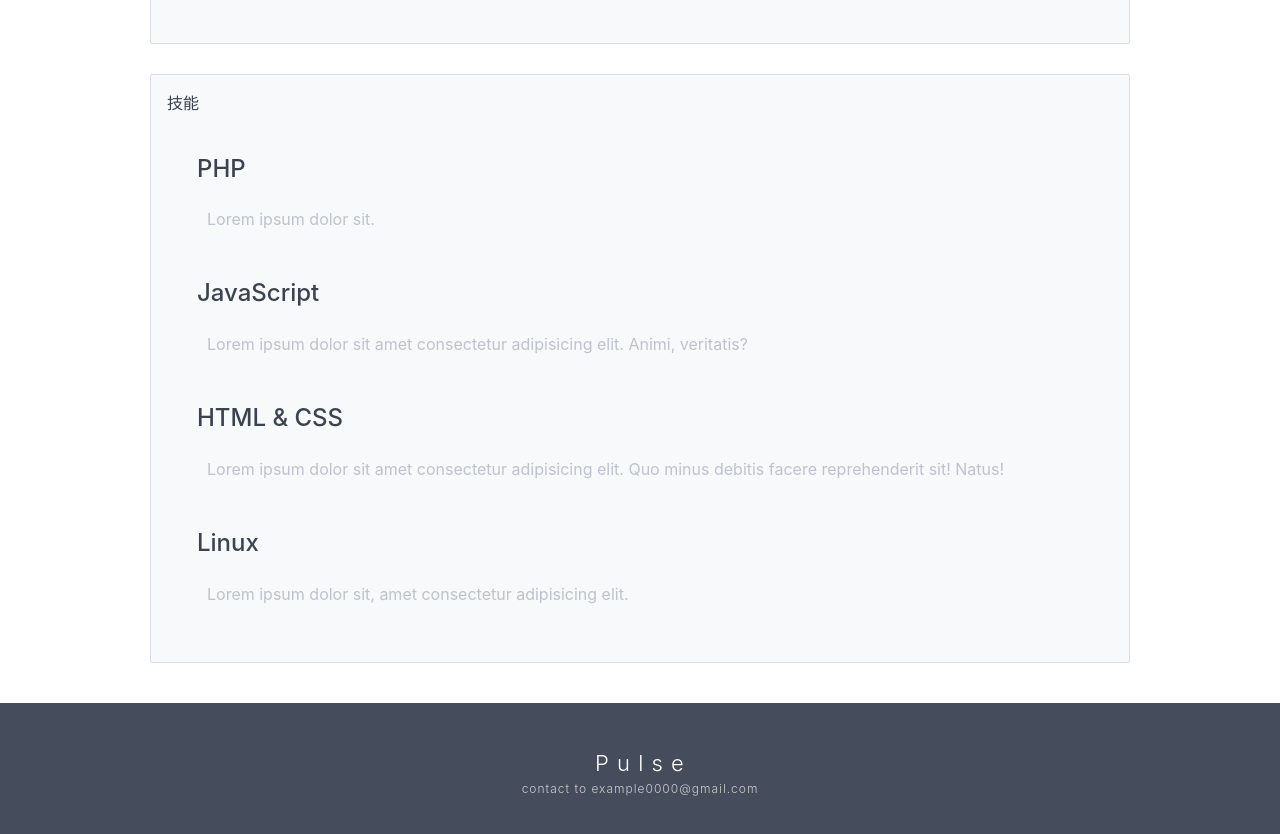
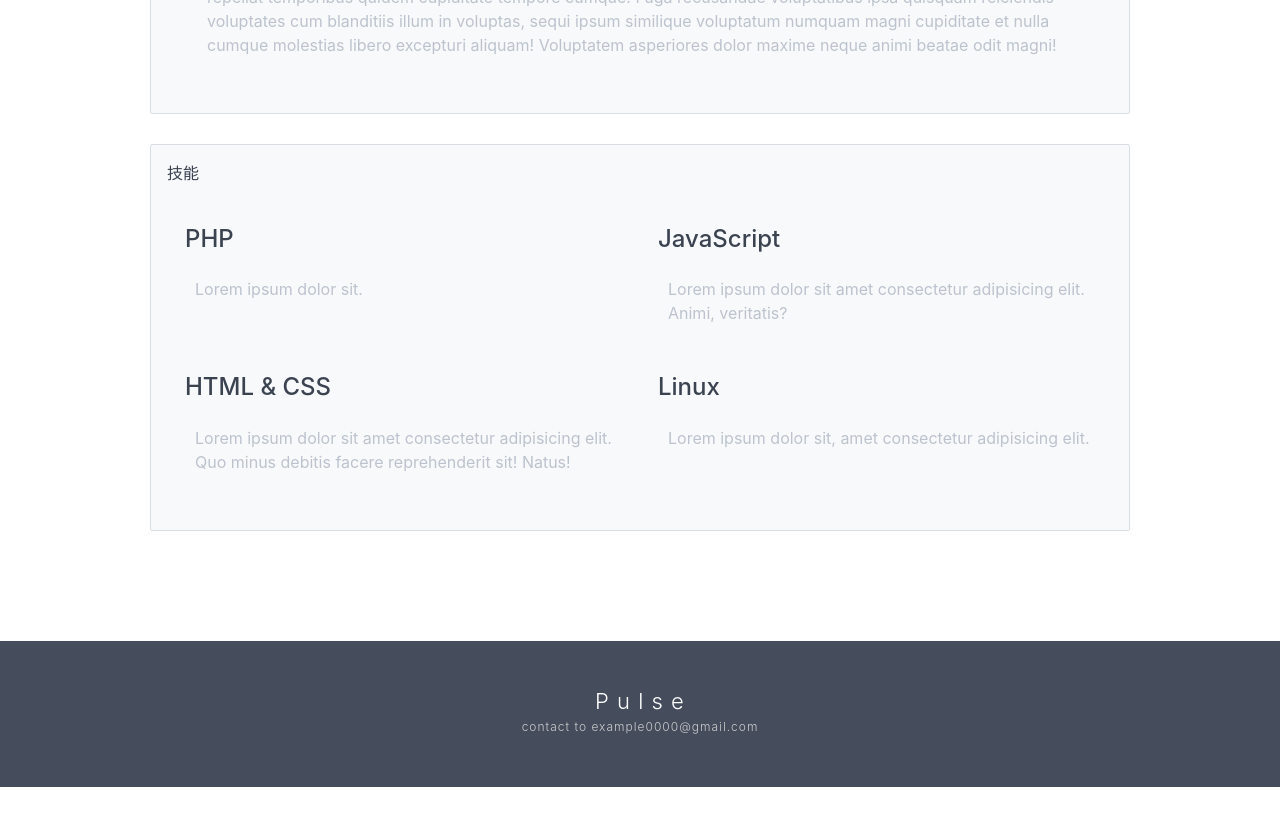
Before and after one commit to ne-peer/pulse, a Nuxt app: page /introduction in a window 1280 px wide. Shown: the part 1360-2194 px from the top of the page. After the commit the page ends 2147 px from the top, so only its background shows below. Built offline with nearby package versions, Linux system fonts and the light colour scheme.

Commit message:
[update] skillをresponsive-columnに変更

```diff
--- a/components/Skill.vue
+++ b/components/Skill.vue
@@ -4,7 +4,7 @@
       <div class="panel-header">
         <div class="panel-title">実務経験</div>
       </div>
-      <div class="panel-body">
+      <div class="panel-body description-indent">
         <div class="tile">
           <div class="tile-content">
             <p class="tile-title" lang="ja"><h4>Eコマースシステムの開発</h4></p>
@@ -30,6 +30,9 @@
         <div class="panel-title" lang="ja">技能</div>
       </div>
       <div class="panel-body">
+        <div class="container">
+          <div class="columns">
+            <div class="column col-6 col-sm-12">
               <div class="tile">
                 <!-- <div class="tile-icon">
                   <div class="example-tile-icon">
@@ -43,6 +46,9 @@
                   </p>
                 </div>
               </div>
+            </div>
+
+            <div class="column col-6 col-sm-12">
               <div class="tile">
                 <div class="tile-content">
                   <p class="tile-title"><h4>JavaScript</h4></p>
@@ -51,6 +57,9 @@
                   </p>
                 </div>
               </div>
+            </div>
+
+            <div class="column col-6 col-sm-12">
               <div class="tile">
                 <div class="tile-content">
                   <p class="tile-title"><h4>HTML & CSS</h4></p>
@@ -59,12 +68,18 @@
                   </p>
                 </div>
               </div>
+            </div>
+
+            <div class="column col-6 col-sm-12">
               <div class="tile">
                 <div class="tile-content">
                   <p class="tile-title"><h4>Linux</h4></p>
                   <p class="tile-subtitle text-gray">
                       Lorem ipsum dolor sit, amet consectetur adipisicing elit.
                   </p>
+                </div>
+              </div>
+            </div>
           </div>
         </div>
       </div>
@@ -79,7 +94,7 @@ div.panel {
     background-color: #f8f9fa;
 }
 
-div.panel-body {
+.description-indent {
     margin-left: 20px;
 }
 
--- a/pages/introduction.vue
+++ b/pages/introduction.vue
@@ -25,6 +25,6 @@ export default {
 <style>
 .section {
   margin-top: 40px;
-  margin-bottom: 40px;
+  margin-bottom: 110px;
 }
 </style>
```
Lines whose indentation alone changed are shown as unchanged.
